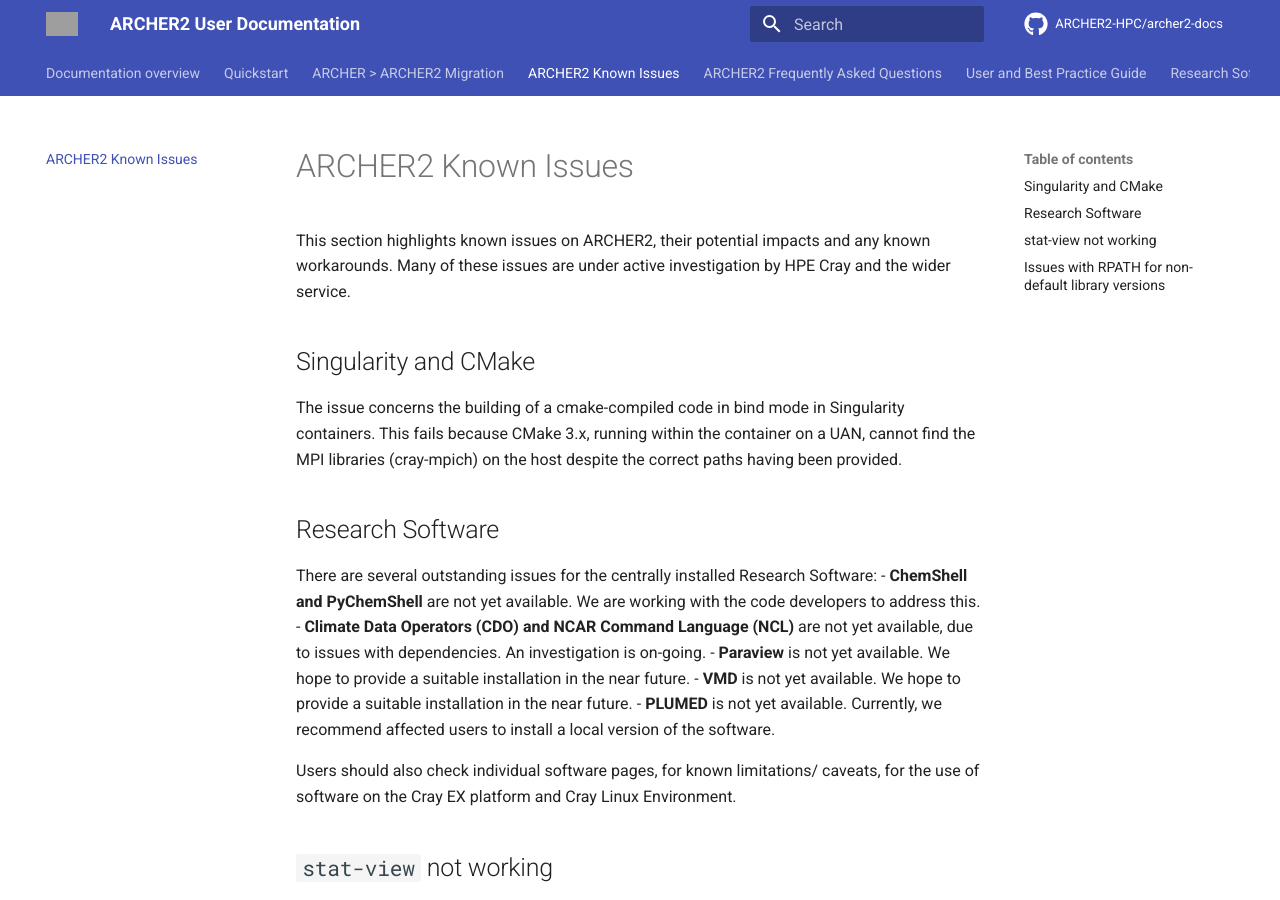
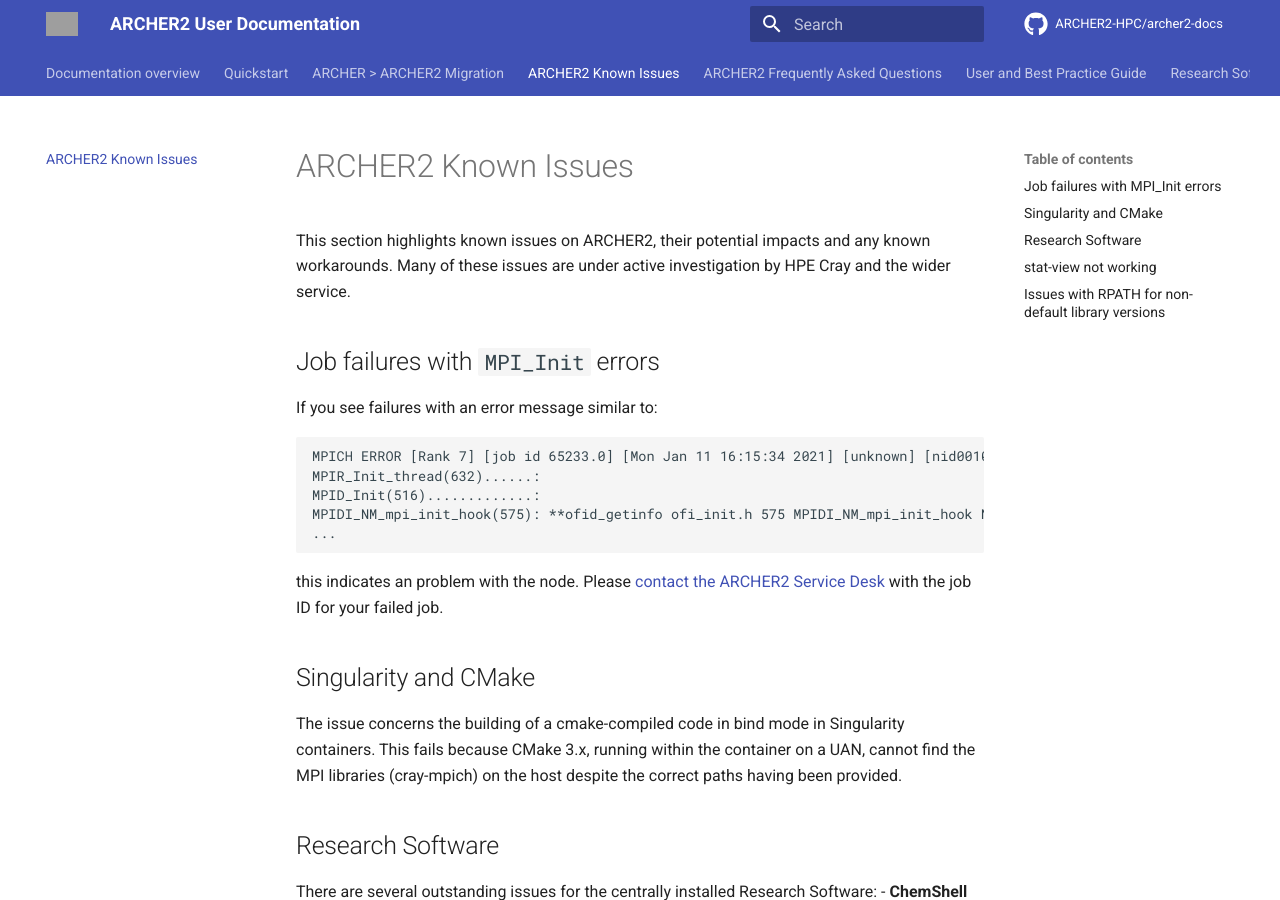
Before and after one commit to ARCHER2-HPC/archer2-docs, an MkDocs documentation site: the page built from docs/known-issues/index.md, in a window 1280 px wide and 900 px high. Built offline with MkDocs 1.6.1 and Material for MkDocs 9.7.7, drawn with Linux system fonts in a browser that asks for light colours; comment, search, counter and statistics services are not loaded; grey boxes are pictures that could not be loaded.

Commit message:
Added note on MPI_Init failure

````diff
--- a/docs/known-issues/index.md
+++ b/docs/known-issues/index.md
@@ -3,6 +3,21 @@
 This section highlights known issues on ARCHER2, their potential
 impacts and any known workarounds. Many of these issues are under
 active investigation by HPE Cray and the wider service.
+
+## Job failures with `MPI_Init` errors
+
+If you see failures with an error message similar to:
+
+```
+MPICH ERROR [Rank 7] [job id 65233.0] [Mon Jan 11 16:15:34 2021] [unknown] [nid001066] - Abort(1115279) (rank 7 in comm 0): Fatal error in PMPI_Init: Other MPI error, error stack:
+MPIR_Init_thread(632)......:
+MPID_Init(516).............:
+MPIDI_NM_mpi_init_hook(575): **ofid_getinfo ofi_init.h 575 MPIDI_NM_mpi_init_hook No data available
+...
+```
+
+this indicates an problem with the node. Please [contact the ARCHER2 Service Desk](mailto:support@archer2.ac.uk)
+with the job ID for your failed job.
 
 ## Singularity and CMake
 The issue concerns the building of a cmake-compiled code in bind mode in
````
